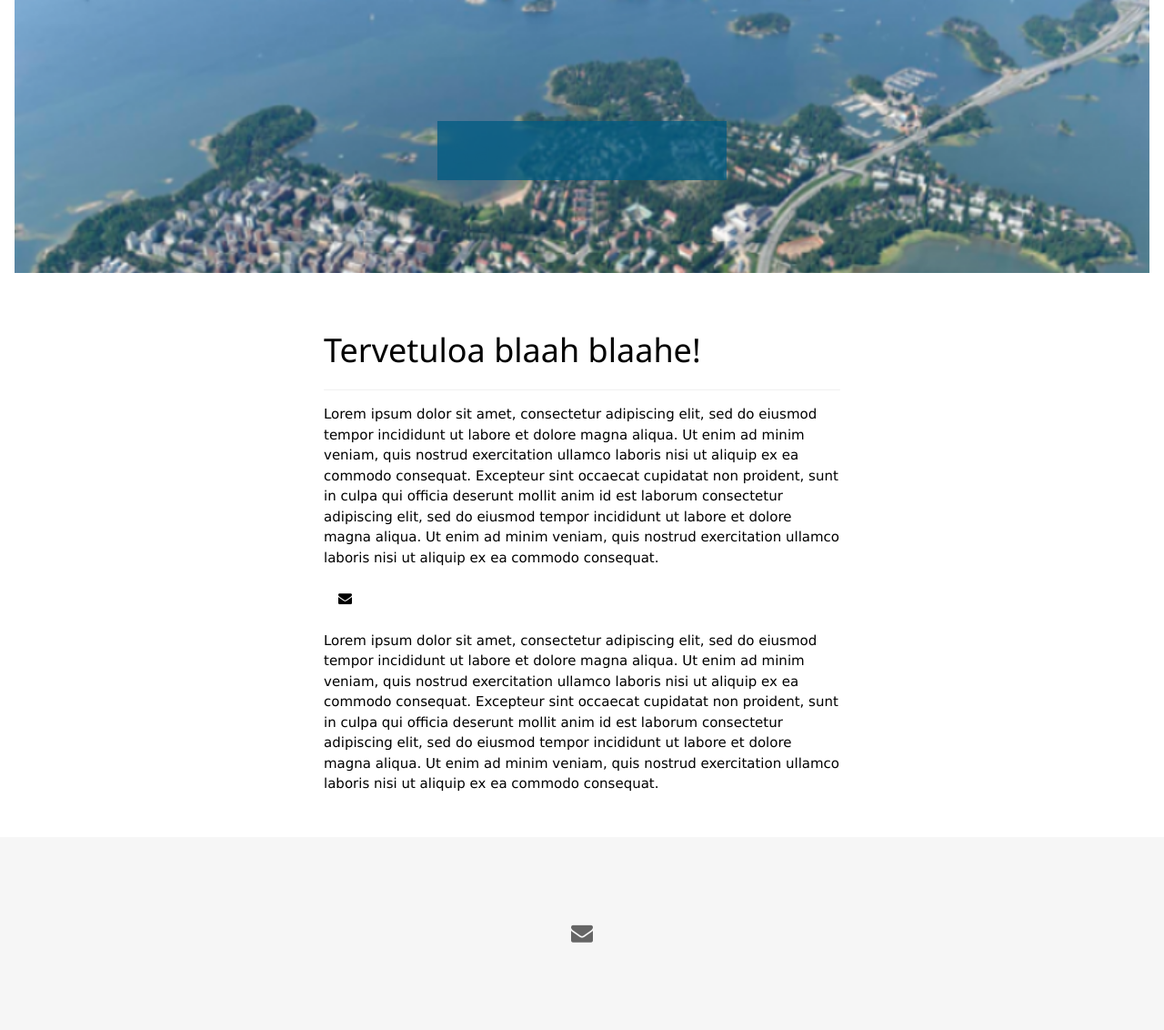
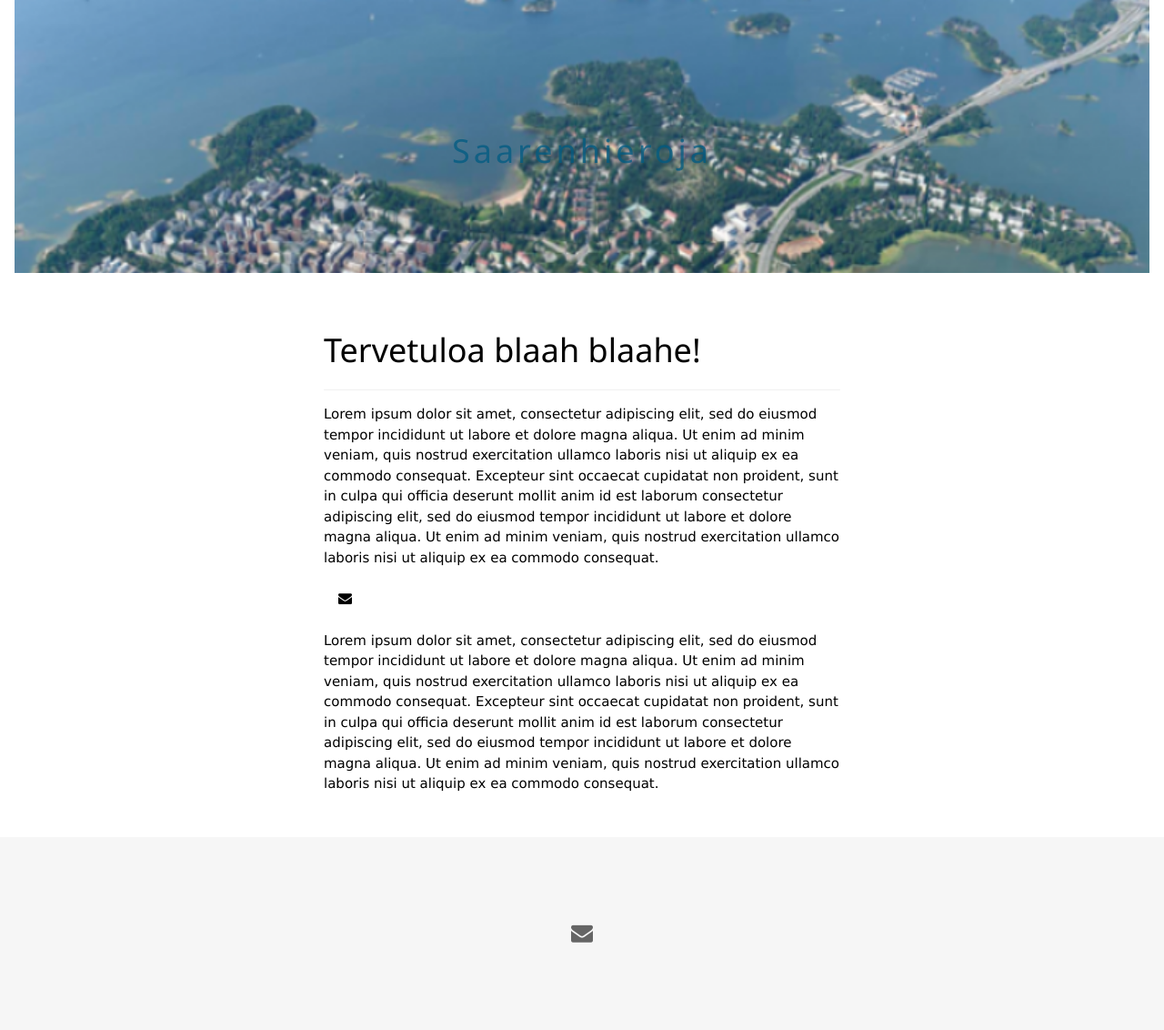
Before and after one commit to saarenhieroja/saarenhieroja.github.io, a Jekyll site: the page built from index.html, in a window 1280 px wide. Shown: the whole page at 91% size. Built offline with Jekyll 4.4.1, drawn with Linux system fonts in a browser that asks for light colours.

Commit message:
Update index.html

```diff
--- a/index.html
+++ b/index.html
@@ -8,7 +8,7 @@ title: Saarenhieroja
 		<div class="bg"></div>
 		<div class="w3-display-middle w3-margin-top w3-center">
 			<h1 class="w3-xxlarge w3-text-white">
-				<span class="w3-padding w3-sh-bg w3-opacity-min">Saarenhieroja</span>
+				<span class="w3-padding w3-opacity-min" style="color:#005B82;" >Saarenhieroja</span>
 			</h1>
 		</div>
 	</div>
```
